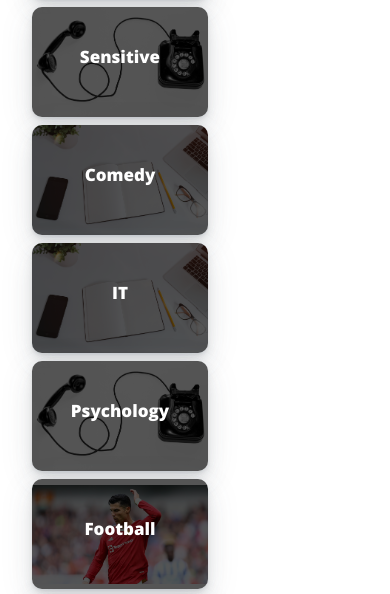
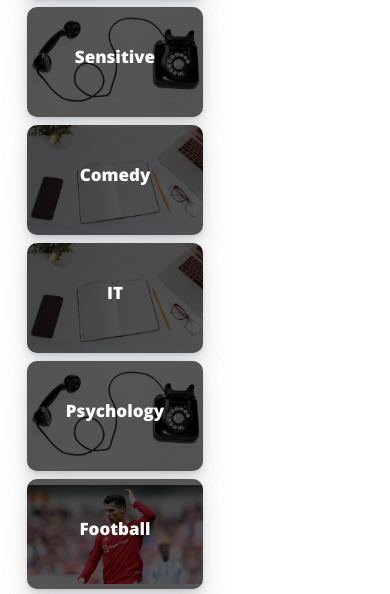
Before and after one commit to hwandev12/portfolio-code-out, a Django app: page /categories/ in a window 390 px wide. Shown: the part 770-1364 px from the top of the page. Run offline with Django 4.2, Linux system fonts and the light colour scheme; data comes from the database, SQL or seed files in the repository; some libraries are stand-ins or nearby versions.

Commit message:
update category static

```diff
--- a/core/settings.py
+++ b/core/settings.py
@@ -22,7 +22,7 @@ BASE_DIR = Path(__file__).resolve().parent.parent
 SECRET_KEY = '*lf$v_lz&(wy8p%njkc)5%_(ey@$5_wd+k*#3qmhv#k=o+(my&'
 
 
-ALLOWED_HOSTS = ['www.blogspace.uz', 'blog-scientific.herokuapp.com']
+ALLOWED_HOSTS = ['www.blogspace.uz', 'blog-scientific.herokuapp.com', '127.0.0.1']
 
 
 # Application definition
--- a/templates/pages/category_cards.html
+++ b/templates/pages/category_cards.html
@@ -1,6 +1,9 @@
 {% extends 'layouts/base.html' %} {% block title %}categories{% endblock title %} {% block content %}
 {% load static %}
 <style>
+  body {
+    overflow-x: hidden;
+  }
   .card {
     background-color: #fff;
     border-radius: 10px;
@@ -68,7 +71,7 @@
   }
   @media(max-width: 500px) {
     .card_big {
-      transform: translateX(20px);
+      transform: translateX(15px);
     }
   }
   .card_big {
```
